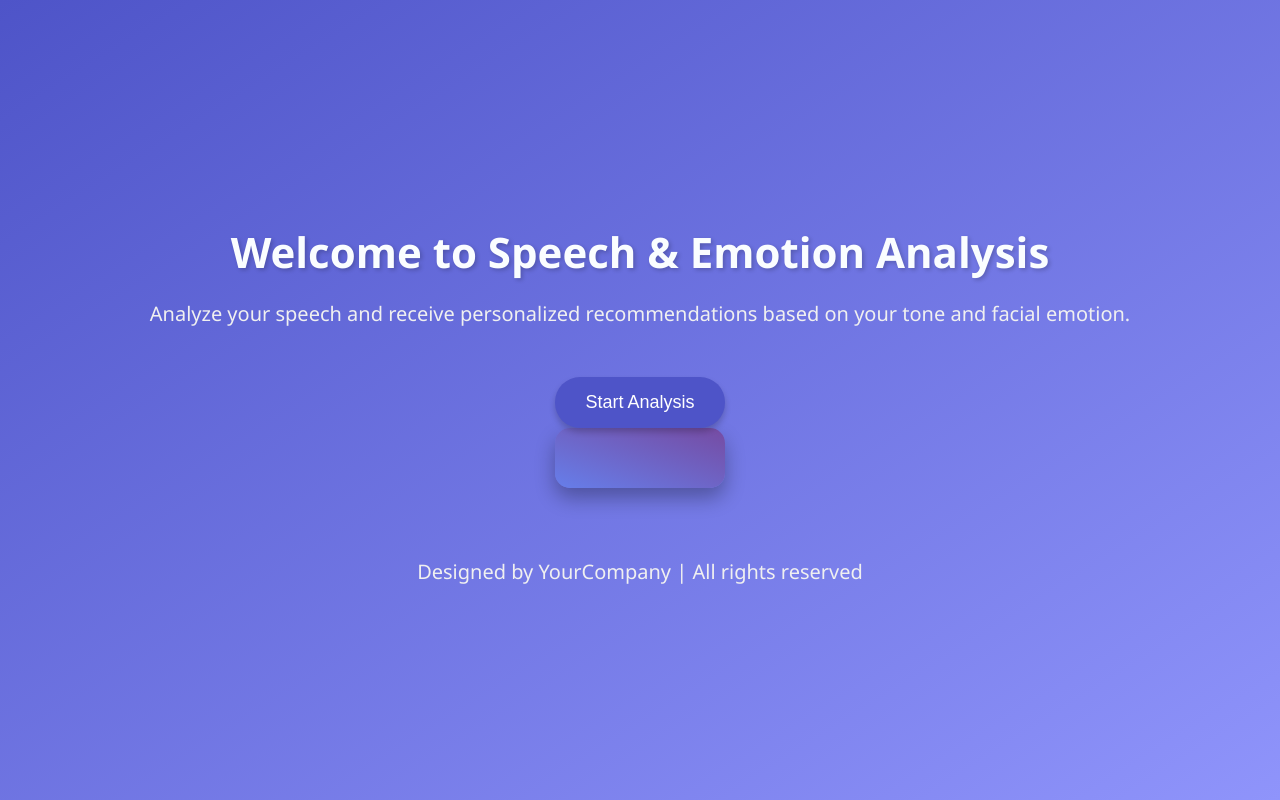
After one commit to adityaSureshCHS/SDBot, a Flask app: template Templates/analyze.html in a window 1280 px wide. The commit adds this page. Run offline with Flask 3, Linux system fonts and the light colour scheme; the template is opened without the code that fills it, so the values that code supplies are empty.

Commit message:
sdsdsdsd

```diff
--- /dev/null
+++ b/Templates/analyze.html
@@ -0,0 +1,95 @@
+<!DOCTYPE html>
+<html lang="en">
+<head>
+  <meta charset="UTF-8">
+  <meta name="viewport" content="width=device-width, initial-scale=1.0">
+  <title>Welcome to Speech & Emotion Analysis</title>
+  <style>
+    body {
+      font-family: 'Segoe UI', Tahoma, Geneva, Verdana, sans-serif;
+      margin: 0;
+      padding: 0;
+      background-image: linear-gradient(to right bottom, #4e54c8, #8f94fb);
+      color: #fff;
+      overflow: hidden;
+    }
+
+    .container {
+      display: flex;
+      flex-direction: column;
+      justify-content: center;
+      align-items: center;
+      height: 100vh;
+    }
+
+    .result-container {
+      max-width: 600px;
+      padding: 30px;
+      border-radius: 15px;
+      background: linear-gradient(to right top, #667eea, #764ba2);
+      box-shadow: 0 10px 20px rgba(0, 0, 0, 0.3);
+    }
+
+    header {
+      text-align: center;
+      margin-bottom: 30px;
+    }
+
+    h1 {
+      font-size: 42px;
+      color: #fafdff;
+      margin-bottom: 10px;
+      text-shadow: 2px 2px 4px rgba(0, 0, 0, 0.2);
+    }
+
+    p {
+      font-size: 20px;
+      color: #f0f0f0;
+      margin-bottom: 20px;
+    }
+
+    main {
+      text-align: center;
+    }
+
+    button {
+      background-color: #4e54c8;
+      color: #fff;
+      font-size: 18px;
+      padding: 15px 30px;
+      border: none;
+      border-radius: 25px;
+      cursor: pointer;
+      box-shadow: 0 4px 6px rgba(0, 0, 0, 0.2);
+      transition: background-color 0.3s ease;
+    }
+
+    button:hover {
+      background-color: #3f4db8;
+    }
+
+    footer {
+      text-align: center;
+      margin-top: 50px;
+      color: #ccc;
+      font-size: 16px;
+    }
+  </style>
+</head>
+<body>
+  <div class="container">
+    <header>
+      <h1>Welcome to Speech & Emotion Analysis</h1>
+      <p>Analyze your speech and receive personalized recommendations based on your tone and facial emotion.</p>
+    </header>
+    <main>
+      <button id="startBtn">Start Analysis</button>
+      <div id="result" class="result-container"></div>
+    </main>
+    <footer>
+      <p>Designed by YourCompany | All rights reserved</p>
+    </footer>
+  </div>
+  <script src="script.js"></script>
+</body>
+</html>
--- a/main.py
+++ b/main.py
@@ -33,7 +33,7 @@ def analyze(video):
         print(sentiment_result.sentiment)  # POSITIVE, NEUTRAL, or NEGATIVE
         print(sentiment_result.confidence)
         print(f"Timestamp: {sentiment_result.start} - {sentiment_result.end}")
-    return redirect()
+    return redirect("templates/analyze.html")
 
 
 # transcript = transcriber.transcribe("./my-local-audio-file.wav")
```
Also changed, not shown: Templates/record.html (+2 -6 lines).
